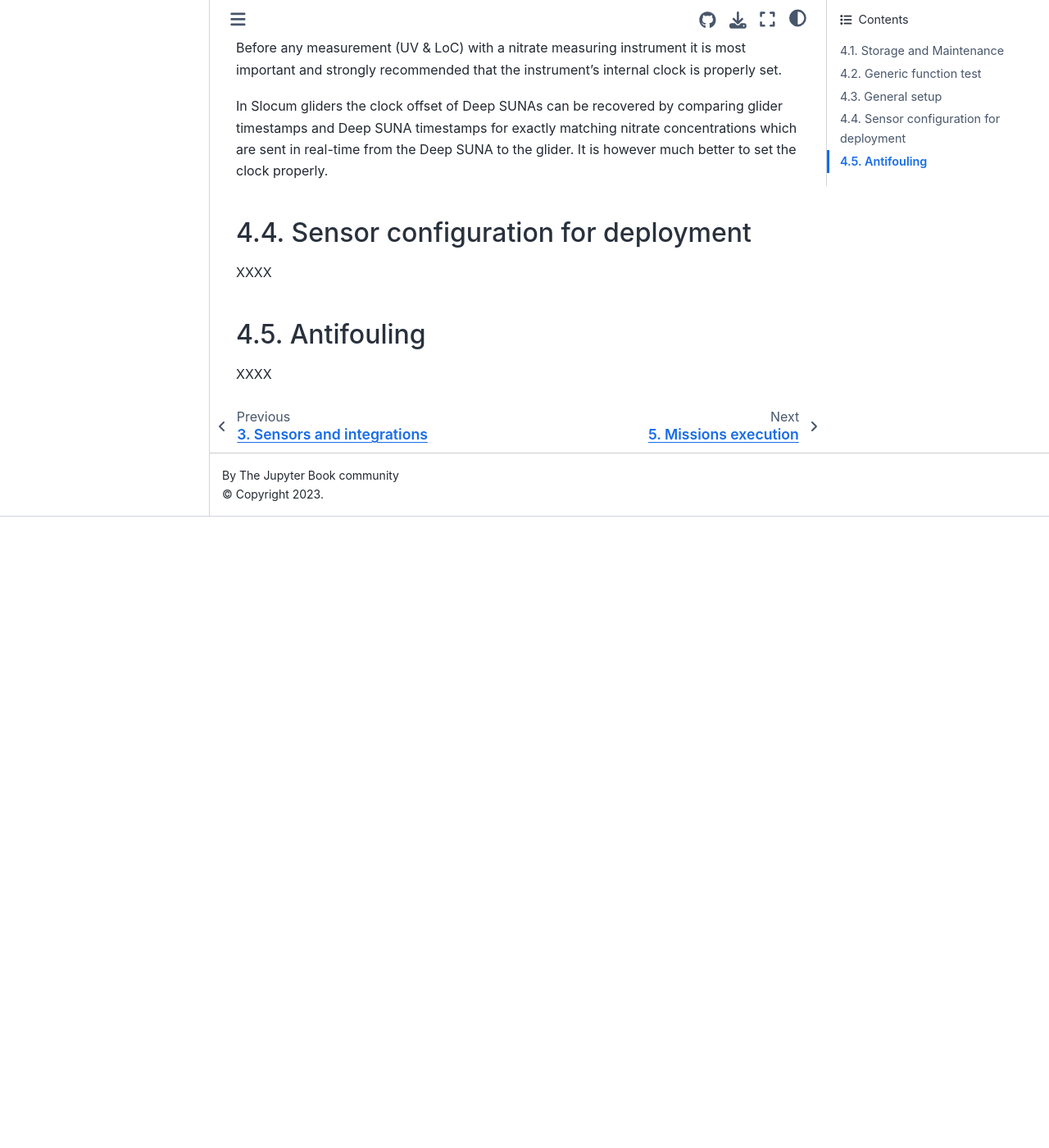
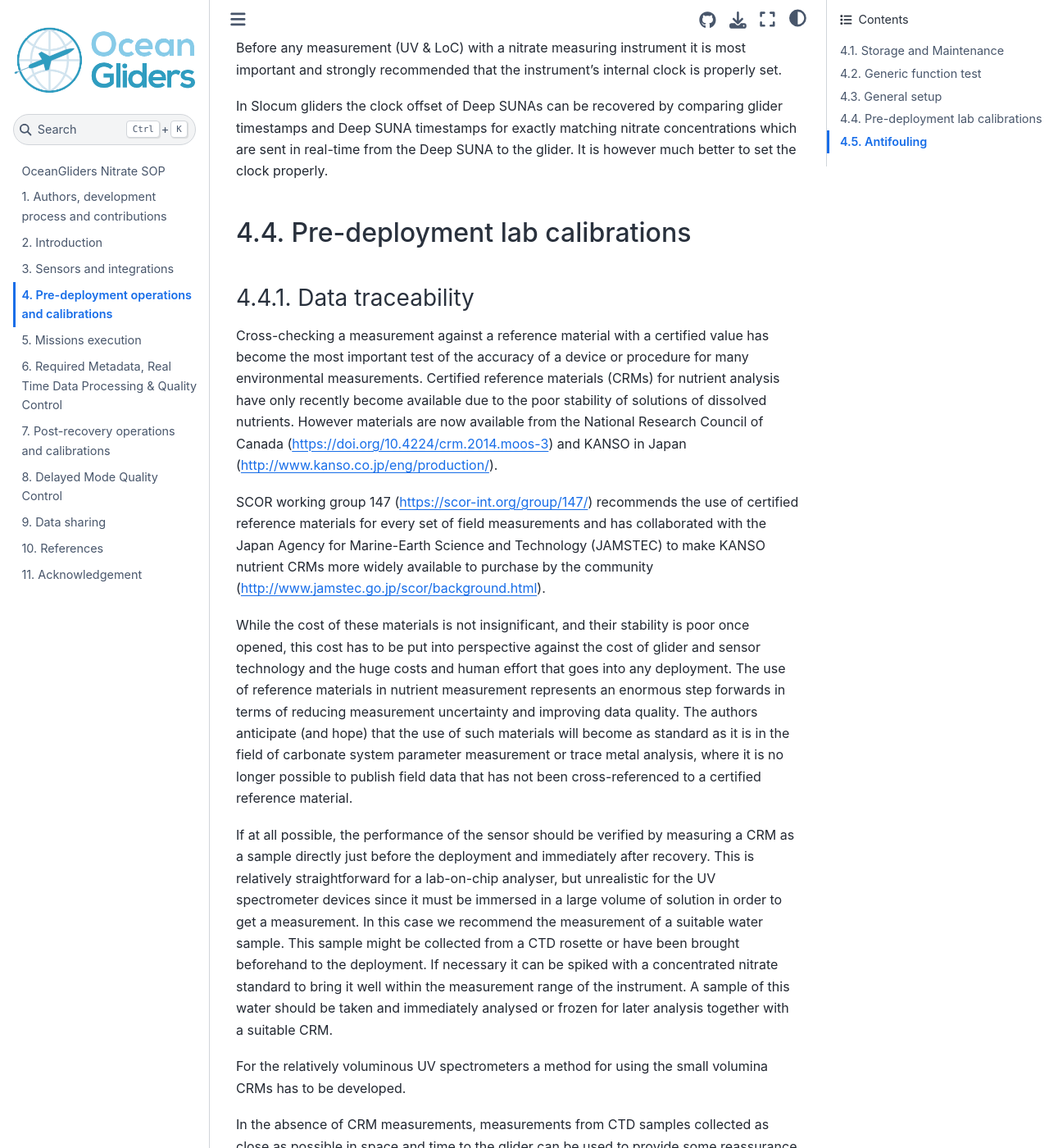
Before and after one commit to OceanGlidersCommunity/Nitrate_SOP, a Jupyter Book: the page built from sections/nitrate_pre_deployment.md, in a window 1280 px wide and 1400 px high, scrolled down 1248 px. Shown: the whole window at 82% size. Built offline with Jupyter Book 1.0.4 settings and Sphinx 7.4.7 and the Sphinx Book theme 1.1.4, drawn with Linux system fonts in a browser that asks for light colours; before the commit the page ends 1878 px from its top, so only the background shows below that; some of the changed text lies outside the part shown.

Commit message:
### Data traceability (#23)

```diff
--- a/sections/nitrate_pre_deployment.md
+++ b/sections/nitrate_pre_deployment.md
@@ -28,8 +28,33 @@ Before any measurement (UV & LoC) with a nitrate measuring instrument it is most
 In Slocum gliders the clock offset of Deep SUNAs can be recovered by comparing glider timestamps and Deep SUNA timestamps for exactly matching nitrate concentrations which are sent in real-time from the Deep SUNA to the glider.
 It is however much better to set the clock properly.
 
-## Sensor configuration for deployment
-XXXX
+## Pre-deployment lab calibrations
+### Data traceability
+Cross-checking a measurement against a reference material with a certified value has become the most important test of the accuracy of a device or procedure for many environmental measurements.
+Certified reference materials (CRMs) for nutrient analysis have only recently become available due to the poor stability of solutions of dissolved nutrients.
+However materials are now available from the National Research Council of Canada (https://doi.org/10.4224/crm.2014.moos-3) and KANSO in Japan (http://www.kanso.co.jp/eng/production/).
+
+SCOR working group 147 (https://scor-int.org/group/147/) recommends the use of certified reference materials for every set of field measurements and has collaborated with the Japan Agency for Marine-Earth Science and Technology (JAMSTEC) to make KANSO nutrient CRMs more widely available to purchase by the community (http://www.jamstec.go.jp/scor/background.html).
+
+While the cost of these materials is not insignificant, and their stability is poor once opened, this cost has to be put into perspective against the cost of glider and sensor technology and the huge costs and human effort that goes into any deployment.
+The use of reference materials in nutrient measurement represents an enormous step forwards in terms of reducing measurement uncertainty and improving data quality.
+The authors anticipate (and hope) that the use of such materials will become as standard as it is in the field of carbonate system parameter measurement or trace metal analysis, where it is no longer possible to publish field data that has not been cross-referenced to a certified reference material.
+
+If at all possible, the performance of the sensor should be verified by measuring a CRM as a sample directly just before the deployment and immediately after recovery.
+This is relatively straightforward for a lab-on-chip analyser, but unrealistic for the UV spectrometer devices since it must be immersed in a large volume of solution in order to get a measurement.
+In this case we recommend the measurement of a suitable water sample. This sample might be collected from a CTD rosette or have been brought beforehand to the deployment.
+If necessary it can be spiked with a concentrated nitrate standard to bring it well within the measurement range of the instrument.
+A sample of this water should be taken and immediately analysed or frozen for later analysis together with a suitable CRM.
+
+For the relatively voluminous UV spectrometers a method for using the small volumina CRMs has to be developed.
+
+In the absence of CRM measurements, measurements from CTD samples collected as close as possible in space and time to the glider can be used to provide some reassurance as to the validity of the data obtained from the autonomous platform.
+This method can be problematic if there are gradients in nutrient concentration (e.g. Vincent et al., 2018) and since this effectively results in the comparison of two separate measurements of two samples that differ to an unknown degree, the measurement uncertainty information provided is greatly diminished.
+
+In some cases where no cross-checks have been possible, it has sometimes been necessary to use values from historic databases to compare with the data obtained. Such an approach should be avoided if at all possible, since such datasets are often very limited in temporal and spatial coverage and provide no way to quantitatively verify a new dataset.
+
+
+
 
 ## Antifouling
 XXXX
```
